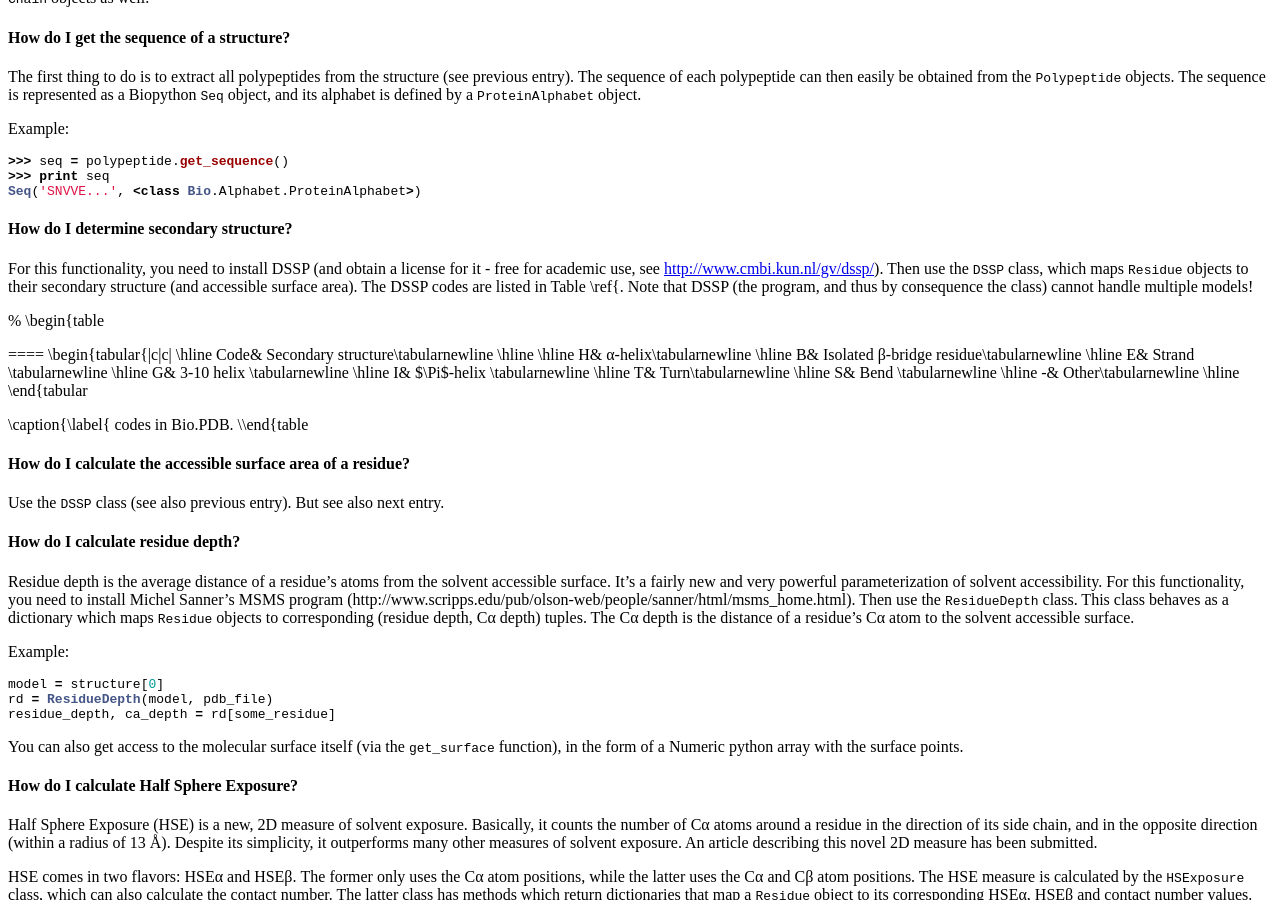
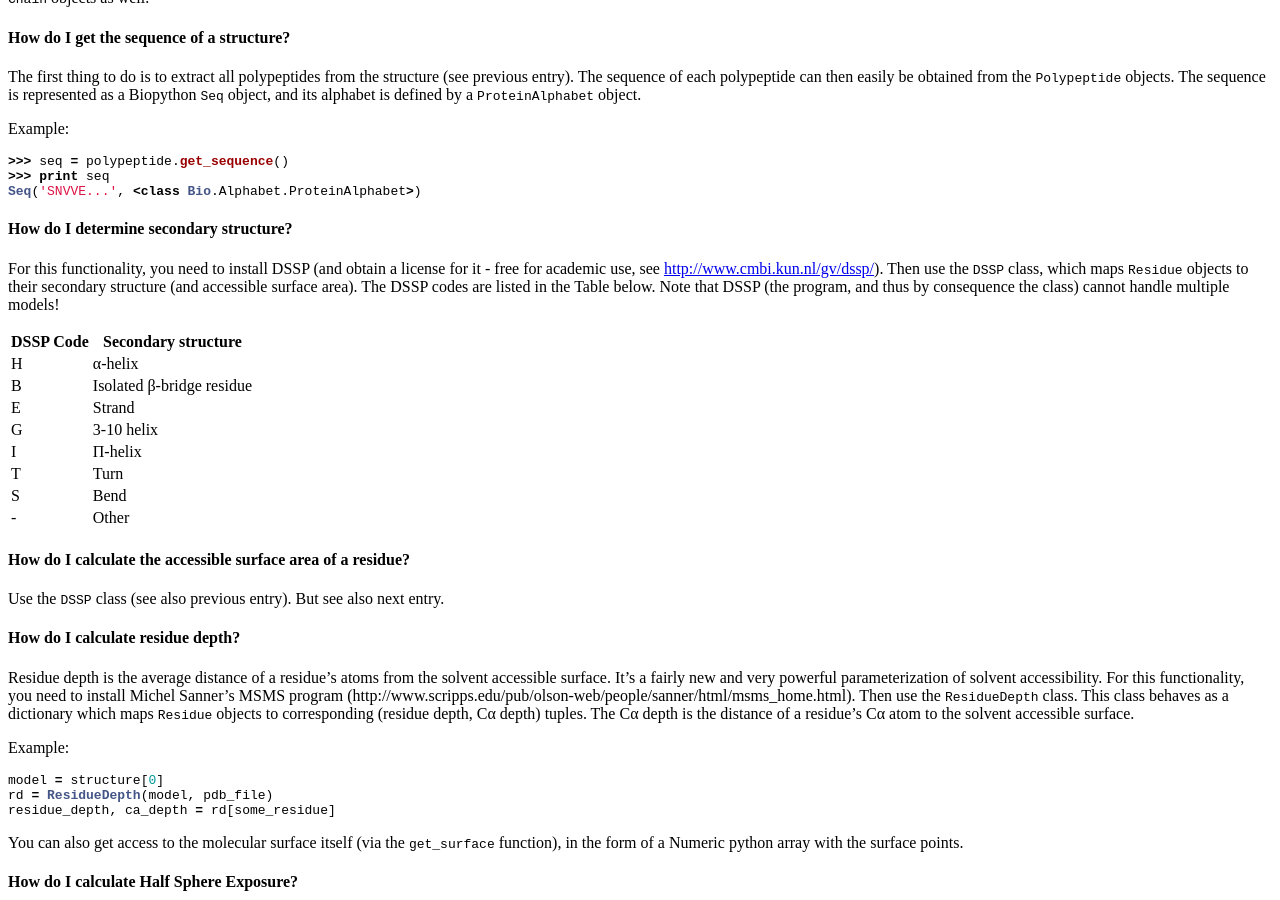
Before and after one commit to biopython/biopython.github.io, a Jekyll site: the page built from wiki/The_Biopython_Structural_Bioinformatics_FAQ.md, in a window 1280 px wide and 900 px high, scrolled down 9362 px. Built offline with Jekyll 4.4.1, drawn with Linux system fonts in a browser that asks for light colours.

Commit message:
/* How do I determine secondary structure? */

```diff
--- a/wiki/The_Biopython_Structural_Bioinformatics_FAQ.md
+++ b/wiki/The_Biopython_Structural_Bioinformatics_FAQ.md
@@ -774,20 +774,19 @@ For this functionality, you need to install DSSP (and obtain a license
 for it - free for academic use, see <http://www.cmbi.kun.nl/gv/dssp/>).
 Then use the `DSSP` class, which maps `Residue` objects to their
 secondary structure (and accessible surface area). The DSSP codes are
-listed in Table \\ref{<cap:DSSP-codes>. Note that DSSP (the program, and
-thus by consequence the class) cannot handle multiple models!
+listed in the Table below. Note that DSSP (the program, and thus by
+consequence the class) cannot handle multiple models!
 
-% \\begin{table
-
-==== \\begin{tabular{|c|c| \\hline Code& Secondary
-structure\\tabularnewline \\hline \\hline H& α-helix\\tabularnewline
-\\hline B& Isolated β-bridge residue\\tabularnewline \\hline E& Strand
-\\tabularnewline \\hline G& 3-10 helix \\tabularnewline \\hline I&
-$\\Pi$-helix \\tabularnewline \\hline T& Turn\\tabularnewline \\hline S&
-Bend \\tabularnewline \\hline -& Other\\tabularnewline \\hline
-\\end{tabular
-
-\\caption{\\label{<cap:DSSP-codesDSSP> codes in Bio.PDB. \\end{table
+| DSSP Code | Secondary structure       |
+|-----------|---------------------------|
+| H         | α-helix                   |
+| B         | Isolated β-bridge residue |
+| E         | Strand                    |
+| G         | 3-10 helix                |
+| I         | Π-helix                   |
+| T         | Turn                      |
+| S         | Bend                      |
+| -         | Other                     |
 
 #### How do I calculate the accessible surface area of a residue?
 
```
Also changed, not shown: 1 other file.
